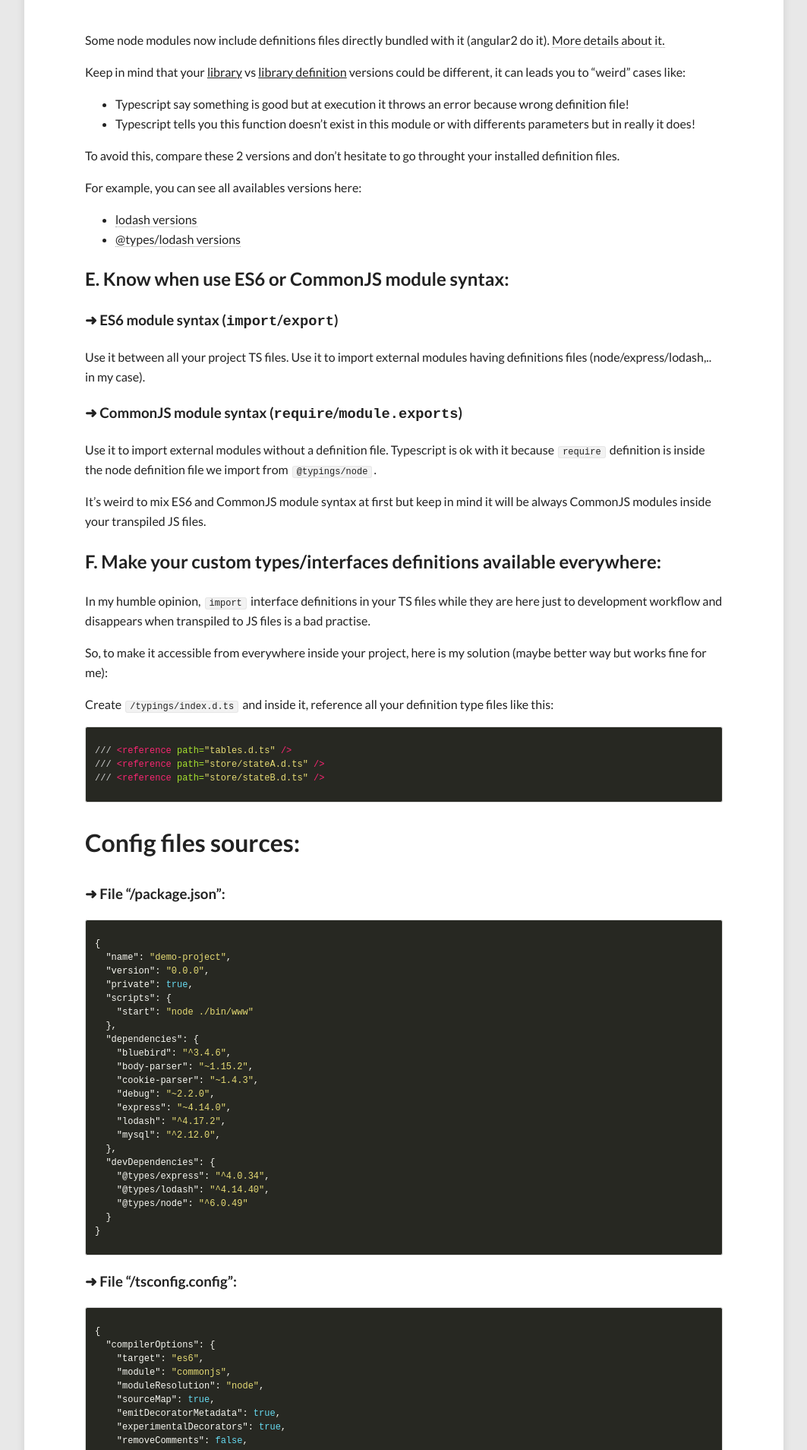
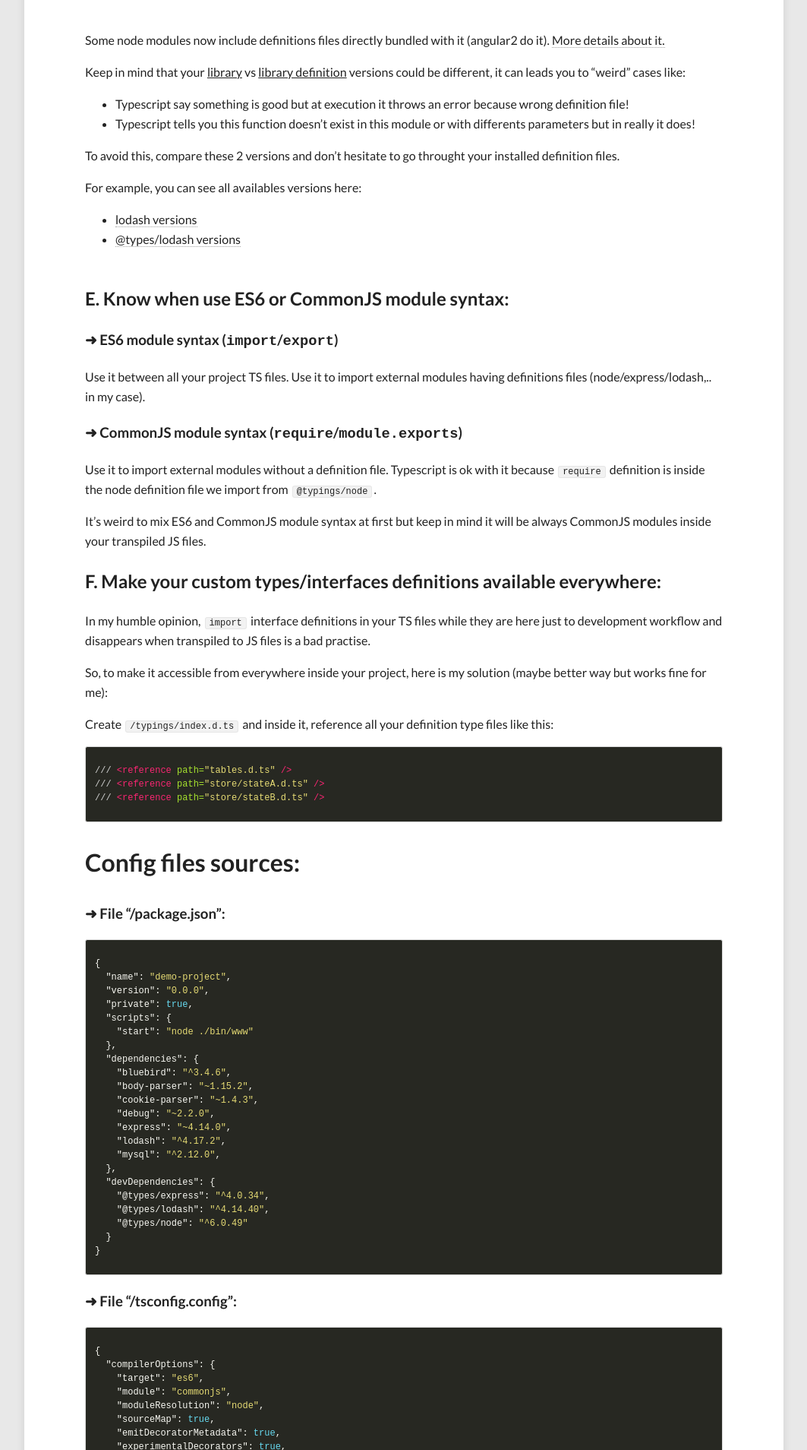
Before and after one commit to bertrandg/bertrandg.github.io, a Jekyll site: the page built from _posts/2016-11-25-node-development-with-typescript-and-vscode.md, in a window 1280 px wide. Shown: the part 4492-6400 px from the top of the page at 76% size, without its empty margins (108-1171 px from the left). Built offline with Jekyll 4.4.1, drawn with Linux system fonts in a browser that asks for light colours; nearby versions of some CDN libraries; comment, search, counter and statistics services are not loaded.

Commit message:
Update 2016-11-25-node-development-with-typescript-and-vscode.md

```diff
--- a/_posts/2016-11-25-node-development-with-typescript-and-vscode.md
+++ b/_posts/2016-11-25-node-development-with-typescript-and-vscode.md
@@ -102,7 +102,8 @@ To avoid this, compare these 2 versions and don't hesitate to go throught your i
 For example, you can see all availables versions here:
 
 - [lodash versions](https://libraries.io/npm/lodash/versions)
-- [@types/lodash versions](https://libraries.io/npm/@types%2Flodash/versions)<br>
+- [@types/lodash versions](https://libraries.io/npm/@types%2Flodash/versions)
+<br><br>
 
 
 ## E. Know when use ES6 or CommonJS module syntax:
```
